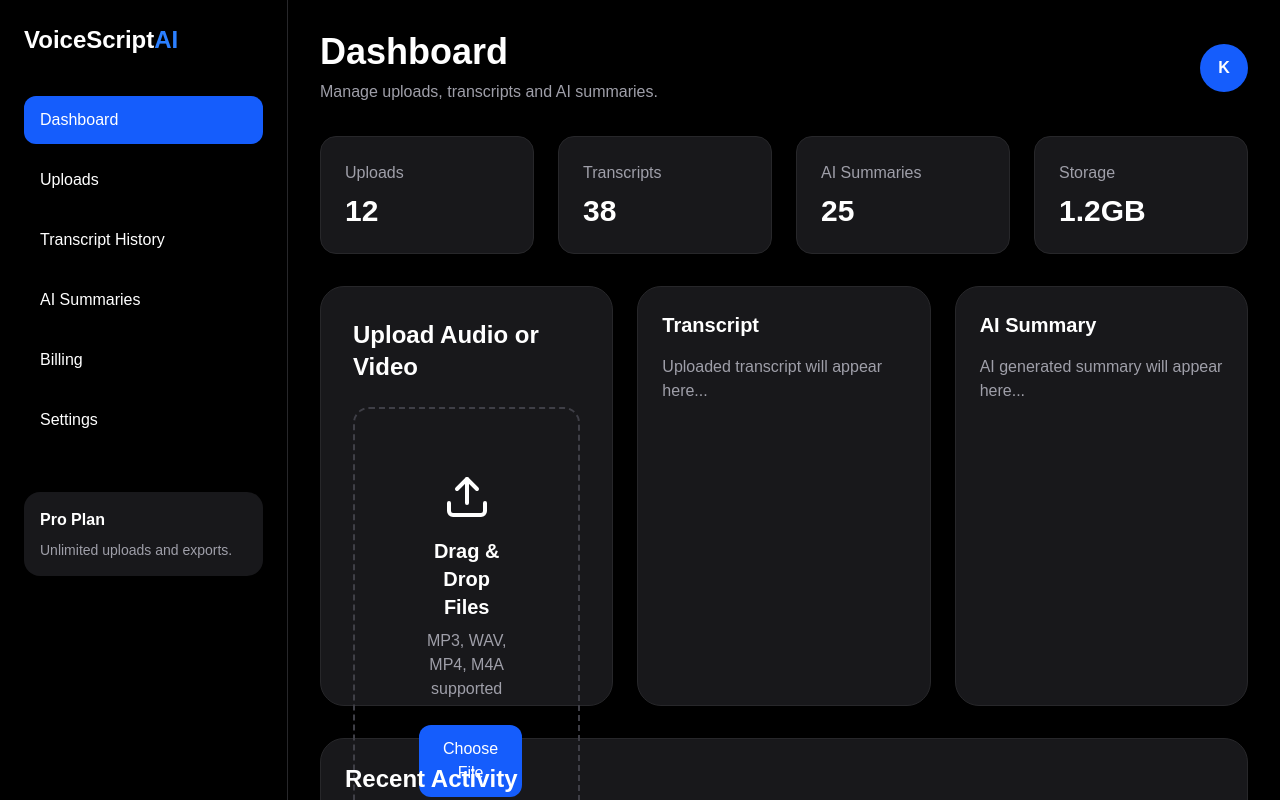
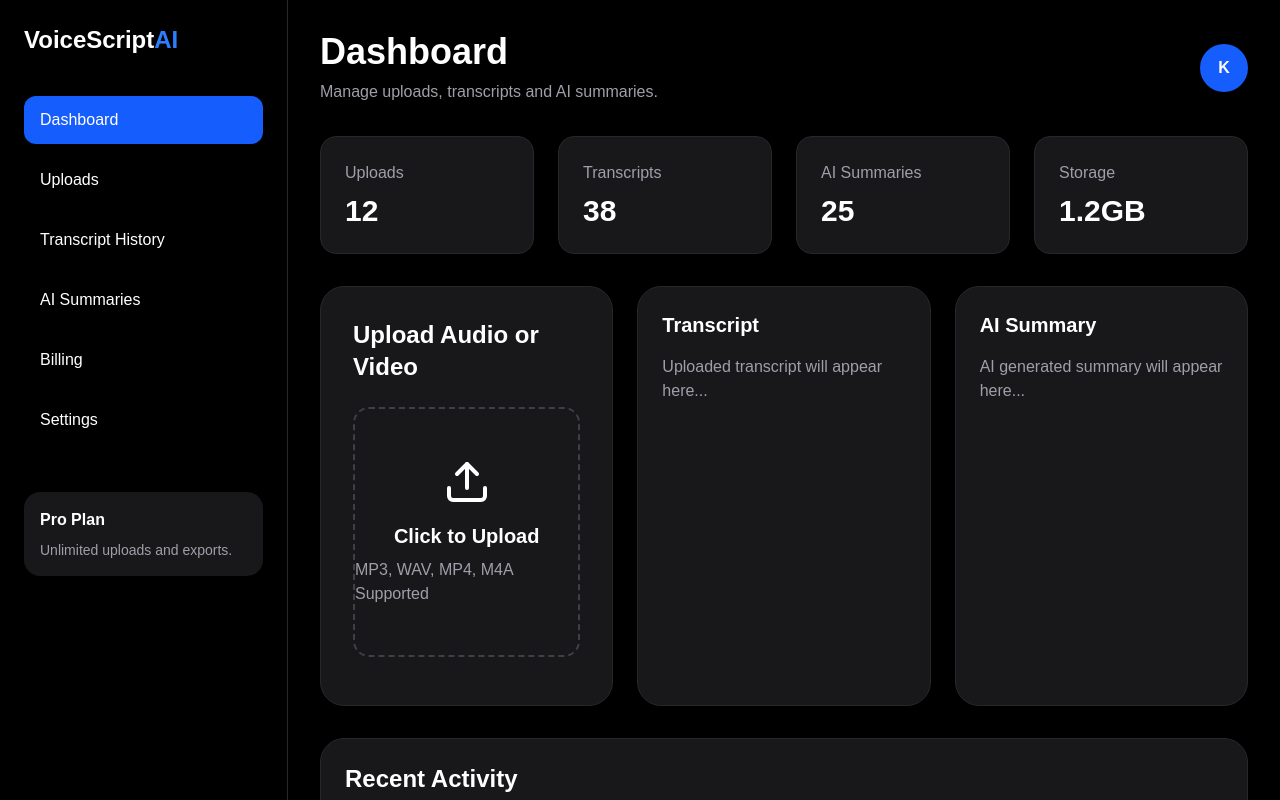
Before and after one commit to Kesarkarale/voicescript-ai, a Next.js app: page /dashboard in a window 1280 px wide. Shown: the top 800 px of the page. Built offline with nearby package versions, Linux system fonts and the light colour scheme.

Commit message:
Update UploadBox.tsx

```diff
--- a/components/UploadBox.tsx
+++ b/components/UploadBox.tsx
@@ -1,29 +1,51 @@
 "use client";
 
+import { useState } from "react";
 import { Upload } from "lucide-react";
 
 export default function UploadBox() {
+  const [fileName, setFileName] = useState("");
+
+  const handleFileChange = (
+    e: React.ChangeEvent<HTMLInputElement>
+  ) => {
+    const file = e.target.files?.[0];
+
+    if (file) {
+      setFileName(file.name);
+    }
+  };
+
   return (
-   <div className="bg-zinc-900 border border-zinc-800 rounded-3xl p-8 h-[420px]">
+    <div className="bg-zinc-900 border border-zinc-800 rounded-3xl p-8 h-[420px]">
       <h2 className="text-2xl font-bold mb-6">
         Upload Audio or Video
       </h2>
 
-      <div className="border-2 border-dashed border-zinc-700 rounded-2xl p-16 text-center hover:border-blue-500 transition">
-        <Upload className="mx-auto mb-4 h-12 w-12" />
+      <label className="border-2 border-dashed border-zinc-700 rounded-2xl h-[250px] flex flex-col items-center justify-center cursor-pointer hover:border-blue-500 transition">
+        <Upload className="h-12 w-12 mb-4" />
 
         <h3 className="text-xl font-semibold">
-          Drag & Drop Files
+          Click to Upload
         </h3>
 
         <p className="text-zinc-400 mt-2">
-          MP3, WAV, MP4, M4A supported
+          MP3, WAV, MP4, M4A Supported
         </p>
 
-        <button className="mt-6 bg-blue-600 px-6 py-3 rounded-xl">
-          Choose File
-        </button>
-      </div>
+        <input
+          type="file"
+          accept=".mp3,.wav,.mp4,.m4a"
+          className="hidden"
+          onChange={handleFileChange}
+        />
+      </label>
+
+      {fileName && (
+        <div className="mt-4 bg-zinc-800 p-3 rounded-xl">
+          Selected: {fileName}
+        </div>
+      )}
     </div>
   );
 }
```
